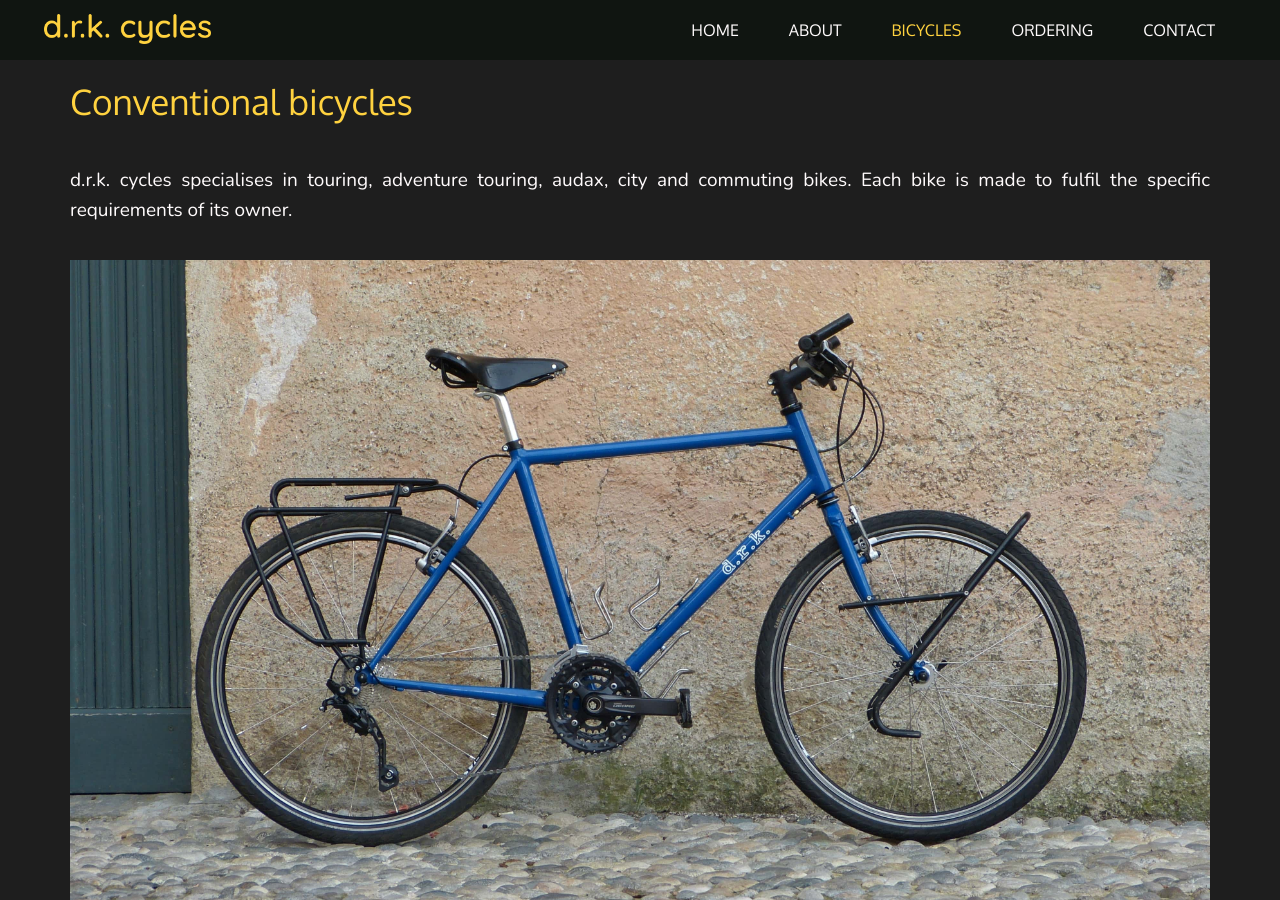
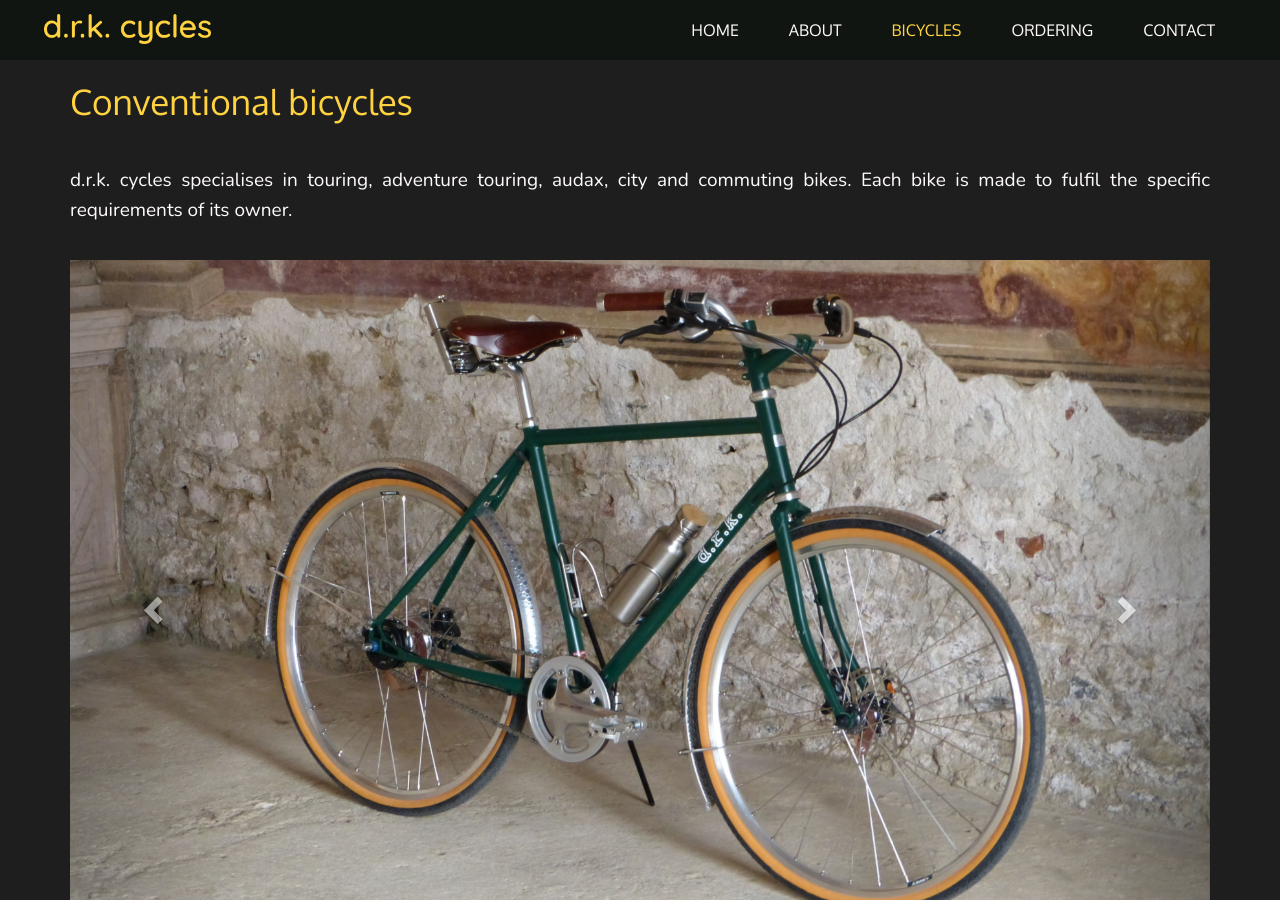
Before and after one commit to ariannacasiraghi/drkcycles, a Jekyll site: the page built from index.html, in a window 1280 px wide and 900 px high, scrolled down 2901 px. Built offline with Jekyll 4.4.1, drawn with Linux system fonts in a browser that asks for light colours; nearby versions of some CDN libraries.

Commit message:
fil bike

```diff
--- a/index.html
+++ b/index.html
@@ -60,8 +60,8 @@ sitemap:
             <div id="myCarousel" class="carousel slide" data-ride="carousel">
               <!-- Indicators -->
               <ol class="carousel-indicators">
-                <li data-target="#myCarousel" data-slide-to="0" class="active"></li>
-                <li data-target="#myCarousel" data-slide-to="1"></li>
+                <li data-target="#Carouselcargo" data-slide-to="0" class="active"></li>
+                <li data-target="#Carouselcargo" data-slide-to="1"></li>
               </ol>
 
               <!-- Wrapper for slides -->
@@ -76,11 +76,11 @@ sitemap:
               </div>
 
               <!-- Left and right controls -->
-              <a class="left carousel-control" href="#myCarousel" data-slide="prev">
+              <a class="left carousel-control" href="#Carouselcargo" data-slide="prev">
                 <span class="glyphicon glyphicon-chevron-left"></span>
                 <span class="sr-only">Previous</span>
               </a>
-              <a class="right carousel-control" href="#myCarousel" data-slide="next">
+              <a class="right carousel-control" href="#Carouselcargo" data-slide="next">
                 <span class="glyphicon glyphicon-chevron-right"></span>
                 <span class="sr-only">Next</span>
               </a>
@@ -95,7 +95,46 @@ sitemap:
             <div class="block">
             <h2>Conventional bicycles</h2>
             <h3>d.r.k. cycles specialises in touring, adventure touring, audax, city and commuting bikes. Each bike is made to fulfil the specific requirements of its owner.</h3>
-            <img class="img-responsive" src="img/tourer-small.jpg" alt="touring bicycle">
+
+            <div id="Carouselfil" class="carousel slide" data-ride="carousel">
+              <!-- Indicators -->
+              <ol class="carousel-indicators">
+                <li data-target="#Carouselfil" data-slide-to="0" class="active"></li>
+                <li data-target="#Carouselfil" data-slide-to="1"></li>
+                <li data-target="#Carouselfil" data-slide-to="2"></li>
+                <li data-target="#Carouselfil" data-slide-to="3"></li>
+              </ol>
+
+              <!-- Wrapper for slides -->
+              <div class="carousel-inner">
+                <div class="item active">
+                  <img class="img-responsive" src="img/fil1-small.jpg" alt="city bike 1">
+                </div>
+
+                <div class="item">
+                  <img class="img-responsive" src="img/fil2-small.jpg" alt="city bike 2">
+                </div>
+
+                <div class="item">
+                  <img class="img-responsive" src="img/fil3-small.jpg" alt="city bike 3">
+                </div>
+
+                <div class="item">
+                  <img class="img-responsive" src="img/fil4-small.jpg" alt="city bike 4">
+                </div>
+              </div>
+
+              <!-- Left and right controls -->
+              <a class="left carousel-control" href="#Carouselfil" data-slide="prev">
+                <span class="glyphicon glyphicon-chevron-left"></span>
+                <span class="sr-only">Previous</span>
+              </a>
+              <a class="right carousel-control" href="#Carouselfil" data-slide="next">
+                <span class="glyphicon glyphicon-chevron-right"></span>
+                <span class="sr-only">Next</span>
+              </a>
+            </div>
+
             <p>A bike is more likely to get good use if it fits its rider, with that in mind, d.r.k. cycles makes only custom sized frames. With the geometry and tubes specifically chosen for your style of riding and the bike’s purpose, each bicycle is a unique object. Whether it’s a fully loaded adventure-tourer, or a single speed commuter, we will design and build something just for you.</p>
             <p>Finally, the bike’s components and finish can be decided by you, or we can take care of that too.</p>
             </div>
```
Also changed, not shown: img/fil1-small.jpg (added), img/fil2-small.jpg (added), img/fil3-small.jpg (added), img/fil4-small.jpg (added), 3 other files.
